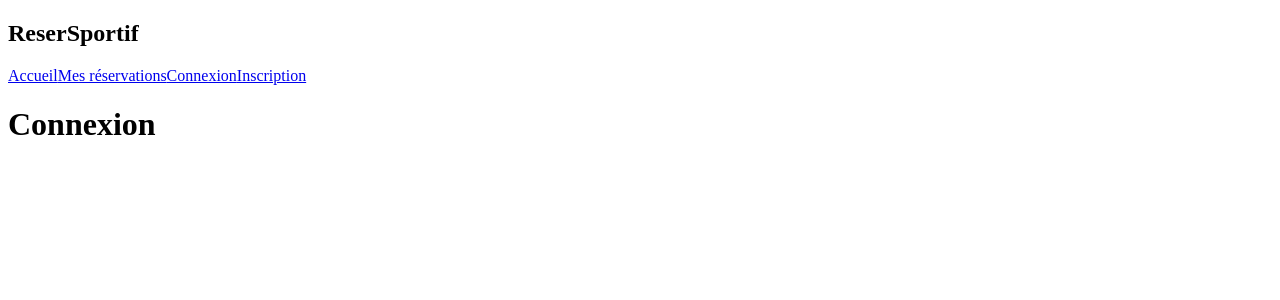
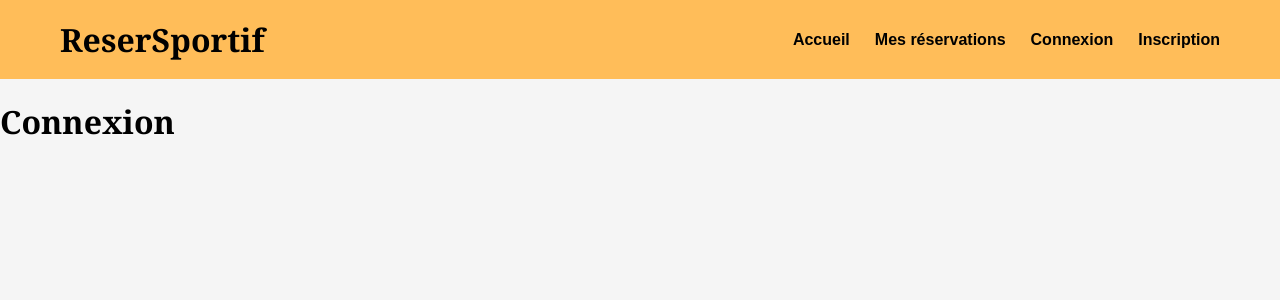
Before and after one commit to Arshad-SIO/ReserSportif, a React app in the folder frontend/: page /connexion in a window 1280 px wide. Shown: the top 300 px of the page. Built offline with nearby package versions, Linux system fonts and the light colour scheme; the HTML template or start-up script is replaced by a standard one.

Commit message:
feat(frontend): updated Page Home with CSS

```diff
--- a/frontend/package.json
+++ b/frontend/package.json
@@ -10,6 +10,7 @@
     "preview": "vite preview"
   },
   "dependencies": {
+    "axios": "^1.17.0",
     "react": "^19.2.6",
     "react-dom": "^19.2.6",
     "react-router-dom": "^7.17.0"
--- a/frontend/src/components/Navbar.jsx
+++ b/frontend/src/components/Navbar.jsx
@@ -2,10 +2,10 @@ import { Link } from "react-router-dom";
 
 function Navbar() {
   return (
-    <nav>
-      <h2>ReserSportif</h2>
+    <nav className="navbar">
+      <div className="logo">ReserSportif</div>
 
-      <div>
+      <div className="nav-links">
         <Link to="/">Accueil</Link>
         <Link to="/reservations">Mes réservations</Link>
         <Link to="/connexion">Connexion</Link>
--- /dev/null
+++ b/frontend/src/index.css
@@ -0,0 +1,93 @@
+* {
+  box-sizing: border-box;
+}
+
+body {
+  margin: 0;
+  font-family: Arial, sans-serif;
+  background: #f5f5f5;
+  color: #000000;
+}
+
+h1, h2, h3 {
+  font-family: Georgia, serif;
+}
+
+.navbar {
+  background: #ffbd59;
+  padding: 18px 60px;
+  display: flex;
+  justify-content: space-between;
+  align-items: center;
+}
+
+.logo {
+  font-size: 32px;
+  font-weight: bold;
+  font-family: Georgia, serif;
+}
+
+.nav-links {
+  display: flex;
+  gap: 25px;
+}
+
+.nav-links a {
+  color: #000;
+  text-decoration: none;
+  font-weight: bold;
+}
+
+.hero {
+  background: #c7cbc8;
+  margin: 30px auto;
+  padding: 50px;
+  width: 90%;
+  border-radius: 10px;
+  text-align: center;
+}
+
+.search-box {
+  width: 90%;
+  margin: 25px auto;
+}
+
+.search-box input {
+  width: 320px;
+  padding: 12px;
+  border-radius: 8px;
+  border: 1px solid #ccc;
+}
+
+.terrains-section {
+  width: 90%;
+  margin: auto;
+}
+
+.terrain-grid {
+  display: grid;
+  grid-template-columns: repeat(3, 1fr);
+  gap: 25px;
+}
+
+.terrain-card {
+  background: #c7cbc8;
+  border-radius: 10px;
+  padding: 18px;
+}
+
+.terrain-image {
+  height: 150px;
+  background: white;
+  border-radius: 8px;
+  margin-bottom: 15px;
+}
+
+.btn {
+  background: #5170ff;
+  color: white;
+  border: none;
+  padding: 10px 22px;
+  border-radius: 20px;
+  cursor: pointer;
+}
--- a/frontend/src/main.jsx
+++ b/frontend/src/main.jsx
@@ -1,6 +1,7 @@
 import { StrictMode } from 'react'
 import { createRoot } from 'react-dom/client'
 import App from './App.jsx'
+import './index.css'
 
 createRoot(document.getElementById('root')).render(
   <StrictMode>
--- a/frontend/src/pages/Home.jsx
+++ b/frontend/src/pages/Home.jsx
@@ -1,5 +1,63 @@
+import { useEffect, useState } from "react";
+import { Link } from "react-router-dom";
+import api from "../services/api";
+
 function Home() {
-  return <h1>Accueil ReserSportif</h1>;
+  const [terrains, setTerrains] = useState([]);
+  const [search, setSearch] = useState("");
+
+  useEffect(() => {
+    api.get("/terrains")
+      .then(response => {
+        setTerrains(response.data);
+      })
+      .catch(error => {
+        console.error(error);
+      });
+  }, []);
+
+  const terrainsFiltres = terrains.filter(terrain =>
+    terrain.adresse.toLowerCase().includes(search.toLowerCase())
+  );
+
+  return (
+    <main>
+      <section className="hero">
+        <h1>Réservez facilement vos terrains sportifs</h1>
+        <p>Football, tennis, basketball : trouvez un terrain disponible en quelques clics.</p>
+      </section>
+
+      <section className="search-box">
+        <input
+          type="text"
+          placeholder="Rechercher un terrain..."
+          value={search}
+          onChange={(e) => setSearch(e.target.value)}
+        />
+      </section>
+
+      <section className="terrains-section">
+        <h2>Terrains disponibles</h2>
+
+        <div className="terrain-grid">
+          {terrainsFiltres.map(terrain => (
+            <div className="terrain-card" key={terrain.idTerrain}>
+              <div className="terrain-image"></div>
+
+              <h3>{terrain.adresse}</h3>
+              <p>Horaire : {terrain.horaire}</p>
+              <p>Disponibilité : {terrain.disponible ? "Disponible" : "Indisponible"}</p>
+              <p>Tarif : {terrain.tarif} € / heure</p>
+
+              <Link to={`/terrain/${terrain.idTerrain}`}>
+                <button className="btn">Réserver</button>
+              </Link>
+            </div>
+          ))}
+        </div>
+      </section>
+    </main>
+  );
 }
 
 export default Home;
--- /dev/null
+++ b/frontend/src/services/api.js
@@ -0,0 +1,7 @@
+import axios from "axios";
+
+const api = axios.create({
+    baseURL: "http://localhost:8080/api"
+});
+
+export default api;
```
Also changed, not shown: 1 other file (tests, documents, lock files or other folders).
